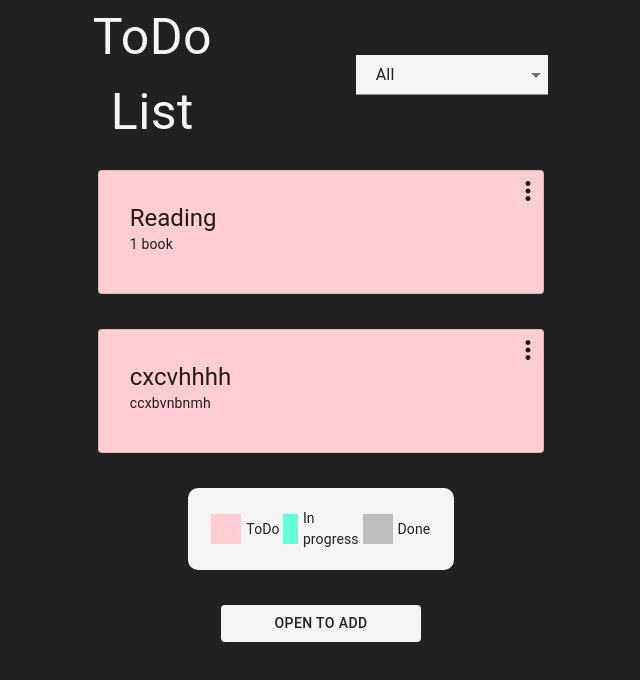
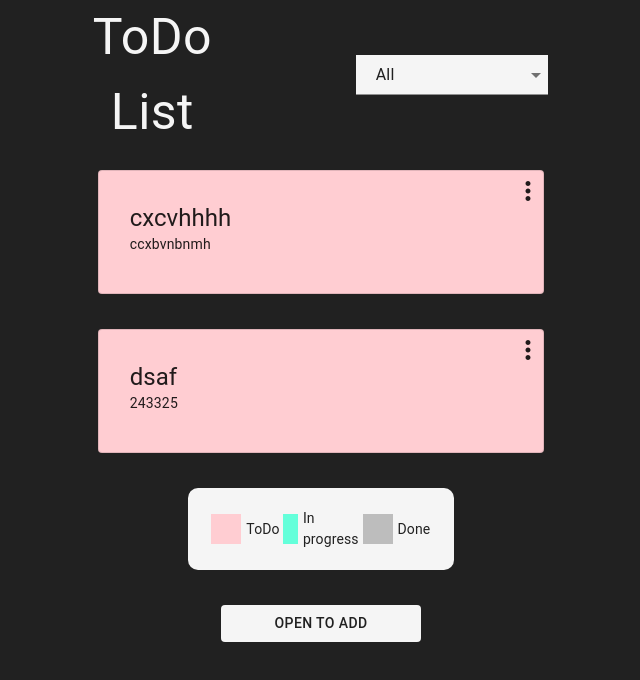
Before and after one commit to PolinaRaguilo/TodoList, a React (Create React App) app: page / in a window 1280 px wide. Shown: the top 680 px of the page, without its empty margins (319-959 px from the left). Built offline with nearby package versions, Linux system fonts and the light colour scheme; data requests are answered from the project's data file.

Commit message:
delete items in delete modal

```diff
--- a/db/db.json
+++ b/db/db.json
@@ -1,13 +1,5 @@
 {
   "items": [
-    {
-      "id": "pue2b",
-      "state": "ToDo",
-      "createdAt": "22.04.2021, 10:37:29",
-      "modifiedAt": "22.04.2021, 10:37:29",
-      "title": "Reading",
-      "description": "1  book"
-    },
     {
       "title": "cxcvhhhh",
       "description": "ccxbvnbnmh",
@@ -15,6 +7,14 @@
       "state": "ToDo",
       "createdAt": "22.04.2021, 10:43:09",
       "modifiedAt": "22.04.2021, 10:43:16"
+    },
+    {
+      "id": "G9GN2",
+      "state": "ToDo",
+      "createdAt": "22.04.2021, 11:41:48",
+      "modifiedAt": "22.04.2021, 11:41:48",
+      "title": "dsaf",
+      "description": "243325"
     }
   ]
 }
--- a/src/components/card-todo/Card-todo.js
+++ b/src/components/card-todo/Card-todo.js
@@ -178,8 +178,8 @@ const CardTodo = ({ items, setItems, item, onEdit }) => {
 
       <DeleteModal
         isOpenDelete={openDelete}
-        onActionOpenDelete={onCloseHandlerDelete}
-        // onActionDelete={onDeleteHanlder}
+        onActionCloseDelete={onCloseHandlerDelete}
+        todoId={item.id}
       />
 
       <MenuCard
@@ -189,10 +189,6 @@ const CardTodo = ({ items, setItems, item, onEdit }) => {
         openState={onOpenHandlerState}
         todoItemInf={item}
         onEdit={handleEdit}
-        onActionCloseDelete={onCloseHandlerDelete}
-        todoItems={items}
-        todoId={item.id}
-        setToDoItems={setItems}
       />
 
       <Dialog
--- a/src/components/delete-modal/Delete-modal.js
+++ b/src/components/delete-modal/Delete-modal.js
@@ -8,6 +8,7 @@ import {
 } from '@material-ui/core';
 import axios from 'axios';
 import { DB_URL } from '../../config/constants';
+import useData from '../../hooks/useData';
 
 const useStyles = makeStyles({
   paper: {
@@ -40,15 +41,10 @@ const useStyles = makeStyles({
   },
 });
 
-const DeleteModal = ({
-  isOpenDelete,
-  onActionCloseDelete,
-  todoItems,
-  todoId,
-  setToDoItems,
-  onActionDelete,
-}) => {
+const DeleteModal = ({ isOpenDelete, onActionCloseDelete, todoId }) => {
   const classes = useStyles();
+
+  const { items, setItems } = useData(`${DB_URL}/items`);
 
   const onDeleteClose = () => {
     onActionCloseDelete();
@@ -57,16 +53,12 @@ const DeleteModal = ({
   const onDeleteHanlder = async () => {
     try {
       await axios.delete(`${DB_URL}/items/${todoId}`);
-      // setItems([...items.filter((todo) => todo.id !== item.id)]);
+      setItems([...items.filter((todo) => todo.id !== todoId)]);
       onDeleteClose();
     } catch (err) {
       console.log(err);
     }
   };
-
-  // const onDeleteAction = () => {
-  //   onActionDelete();
-  // };
 
   return (
     <Modal open={isOpenDelete} onClose={onDeleteClose}>
--- a/src/components/main-page/Main-page.js
+++ b/src/components/main-page/Main-page.js
@@ -1,5 +1,5 @@
 import { useEffect, useState } from 'react';
-import axios from 'axios';
+// import axios from 'axios';
 import {
   CircularProgress,
   Container,
@@ -17,6 +17,7 @@ import Legend from '../legend/Legend';
 import { nanoid } from 'nanoid';
 
 import { useEdit } from '../../hooks';
+import useData from '../../hooks/useData';
 
 const useStyles = makeStyles(() => ({
   main__title: {
@@ -48,20 +49,8 @@ const MainPage = () => {
   const classes = useStyles();
   const [currentState, setCurrentState] = useState('All');
   const { handleEdit, isEdit, onCloseEdit, editData } = useEdit();
-  const [items, setItems] = useState([]);
-  const [isLoading, setLoading] = useState(false);
 
-  const getData = async () => {
-    try {
-      setLoading(true);
-      const response = await axios.get(`${DB_URL}/items`);
-      setItems(response.data);
-      setLoading(false);
-    } catch (err) {
-      // eslint-disable-next-line no-console
-      console.log(err);
-    }
-  };
+  const { items, isLoading, getData, setItems } = useData(`${DB_URL}/items`);
 
   useEffect(() => {
     getData();
@@ -70,6 +59,7 @@ const MainPage = () => {
   const handleChange = (event) => {
     setCurrentState(event.target.value);
   };
+
   const handleEditItems = (data) => {
     const editedItemIdx = items.map(({ id }) => id).indexOf(data.id);
 
--- a/src/components/todo-page/Todo-page.js
+++ b/src/components/todo-page/Todo-page.js
@@ -88,6 +88,7 @@ const TodoPage = (props) => {
       <DeleteModal
         isOpenDelete={openDelete}
         onActionCloseDelete={onCloseHandlerDelete}
+        todoId={todoItemInf.id}
       />
     </>
   );
--- /dev/null
+++ b/src/hooks/useData.js
@@ -0,0 +1,27 @@
+import axios from 'axios';
+import { useEffect, useState } from 'react';
+
+const useData = (url) => {
+  const [items, setItems] = useState([]);
+  const [isLoading, setLoading] = useState(false);
+
+  const getData = async () => {
+    try {
+      setLoading(true);
+      const response = await axios.get(url);
+      setItems(response.data);
+      setLoading(false);
+    } catch (err) {
+      // eslint-disable-next-line no-console
+      console.log(err);
+    }
+  };
+
+  useEffect(() => {
+    getData(url);
+  }, []);
+
+  return { items, isLoading, getData, setItems };
+};
+
+export default useData;
```
